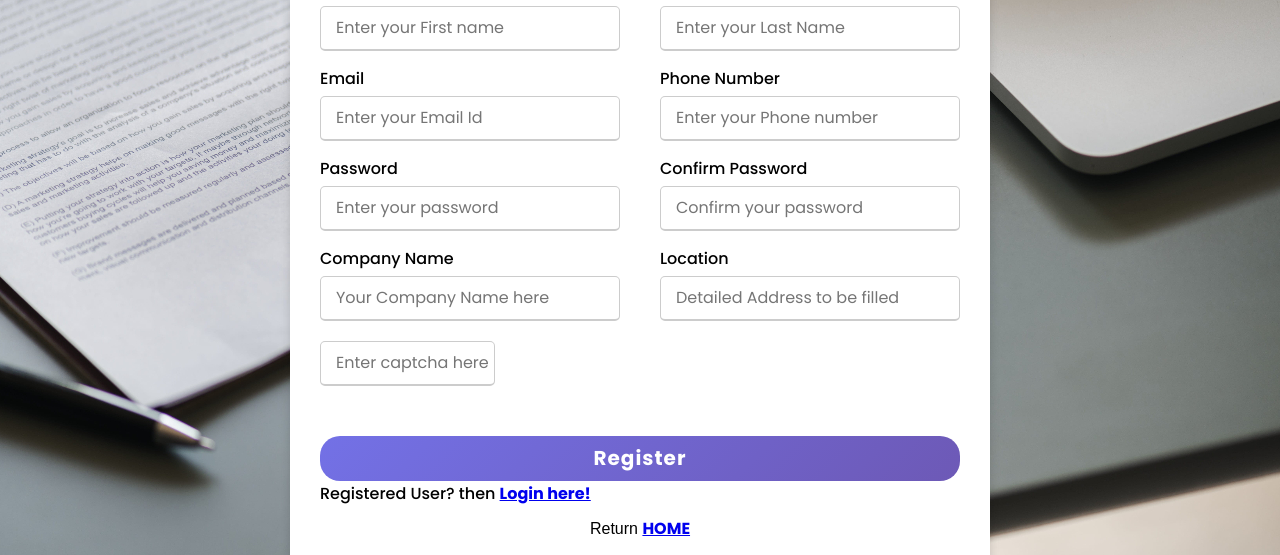
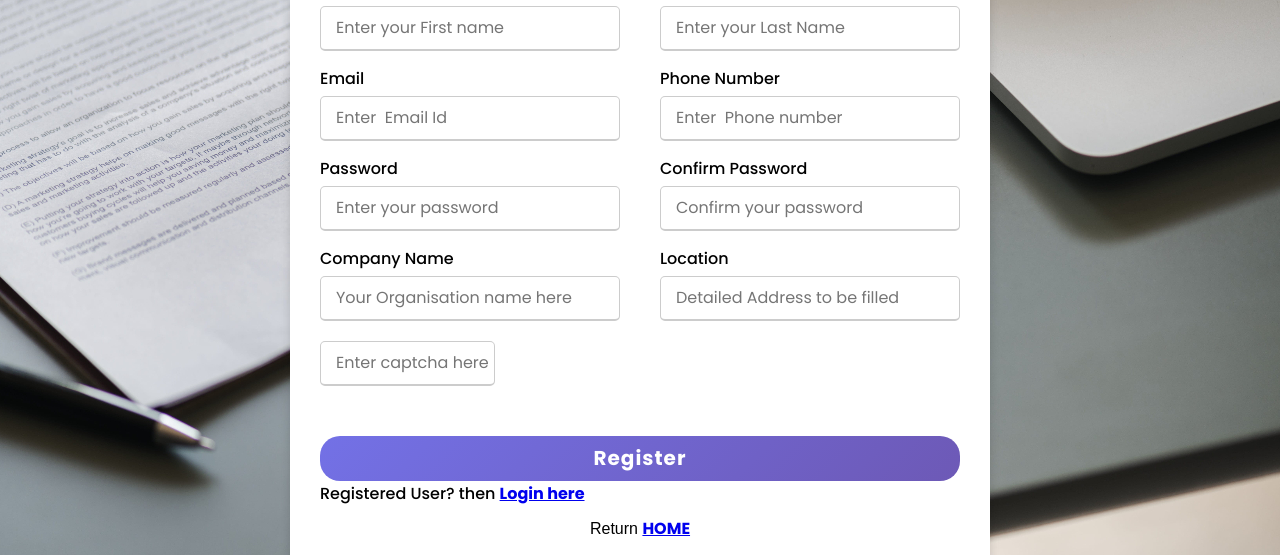
Before and after one commit to Rakshithonnavar/Online-Recruitment, a plain HTML site: page signup.html in a window 1280 px wide. Shown: the part 168-723 px from the top of the page. Drawn offline with Linux system fonts and the light colour scheme.

Commit message:
latest commit

```diff
--- a/signup.html
+++ b/signup.html
@@ -23,12 +23,12 @@
           </div>
           <div class="input-box">
             <span class="details">Email</span>
-            <input type="text" placeholder="Enter your Email Id" required>
+            <input type="text" placeholder="Enter  Email Id" required>
           </div>
 
            <div class="input-box">
             <span class="details">Phone Number</span>
-            <input type="text" placeholder="Enter your Phone number" required>
+            <input type="text" placeholder="Enter  Phone number" required>
           </div>
 
           <div class="input-box">
@@ -42,7 +42,7 @@
           </div>
           <div class="input-box">
             <span class="details">Company Name</span>
-            <input type="text" style="width: 300px;"placeholder="Your Company Name here" required>
+            <input type="text" style="width: 300px;"placeholder="Your Organisation name here" required>
           </div>
 
           <div class="input-box">
@@ -59,7 +59,7 @@
         <div class="button">
           <input type="submit" value="Register">
           <div class="input-box">
-            <span class="details"> Registered User? then     <a href="login.html"><strong>Login here!</strong> </a></span>
+            <span class="details"> Registered User? then     <a href="login.html"><strong>Login here</strong> </a></span>
         </div>
       </form>
     </div>
```
Also changed, not shown: login.html (+1 -1 lines), assets/img/bg-showcase-3a.jpg.
